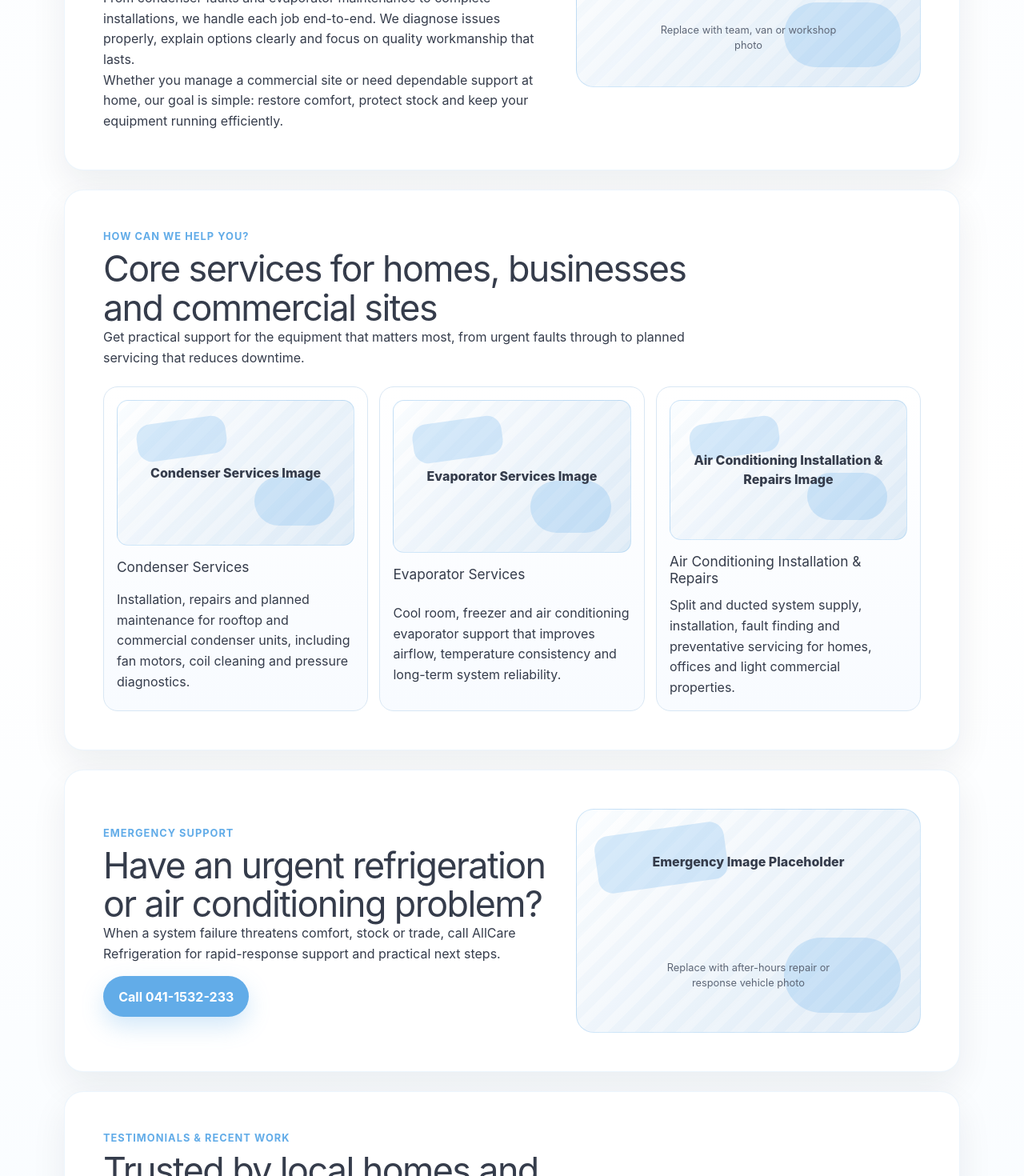
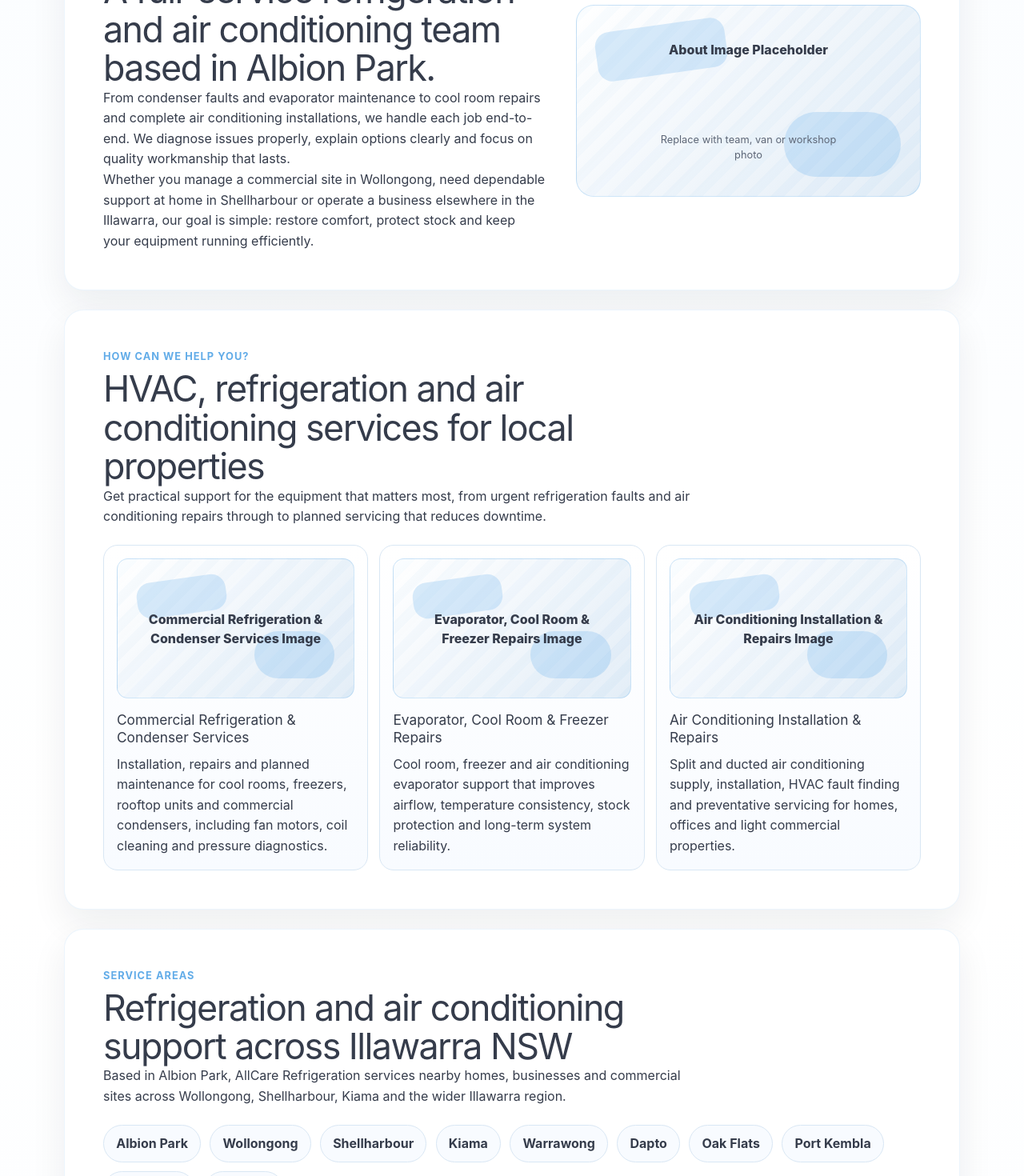
Before and after one commit to rapidcleanillawarra/allcarerefrigeration, a SvelteKit app: page / in a window 1280 px wide. Shown: the part 1330-2800 px from the top of the page at 80% size. Built offline with nearby package versions, Linux system fonts and the light colour scheme.

Commit message:
Revise public page content and SEO: update title and meta descriptions for improved search visibility, enhance service descriptions, add service areas and FAQs, and implement structured data for local business to boost online presence.

```diff
--- a/src/routes/(public)/+page.svelte
+++ b/src/routes/(public)/+page.svelte
@@ -1,9 +1,28 @@
 <svelte:head>
-	<title>AllCare Refrigeration | Reliable Service Across Illawarra NSW</title>
+	<title>AllCare Refrigeration | HVAC, Refrigeration & Air Conditioning Illawarra NSW</title>
 	<meta
 		name="description"
-		content="Repairs, installations, servicing and urgent refrigeration or air conditioning support for homes and businesses across Illawarra NSW."
+		content="AllCare Refrigeration provides refrigeration, air conditioning and HVAC repairs, installations and maintenance from Albion Park across Wollongong, Shellharbour and Illawarra NSW."
 	/>
+	<link rel="canonical" href="https://allcarerefrigeration.com.au/" />
+	<meta name="robots" content="index, follow" />
+	<meta property="og:type" content="website" />
+	<meta property="og:title" content="AllCare Refrigeration | HVAC Services Across Illawarra NSW" />
+	<meta
+		property="og:description"
+		content="Local refrigeration, air conditioning and HVAC repairs, installations and maintenance for homes, businesses and commercial sites across Illawarra NSW."
+	/>
+	<meta property="og:url" content="https://allcarerefrigeration.com.au/" />
+	<meta property="og:site_name" content="AllCare Refrigeration" />
+	<meta property="og:locale" content="en_AU" />
+	<meta name="theme-color" content="#62ace8" />
+	<meta name="twitter:card" content="summary" />
+	<meta name="twitter:title" content="AllCare Refrigeration | HVAC Services Across Illawarra NSW" />
+	<meta
+		name="twitter:description"
+		content="Refrigeration, air conditioning and HVAC service from Albion Park for customers across Wollongong, Shellharbour and the Illawarra."
+	/>
+	<script type="application/ld+json">{localBusinessJsonLd}</script>
 </svelte:head>
 
 <script>
@@ -15,20 +34,33 @@
 		'Clear advice before work begins'
 	];
 
+	const serviceAreas = [
+		'Albion Park',
+		'Wollongong',
+		'Shellharbour',
+		'Kiama',
+		'Warrawong',
+		'Dapto',
+		'Oak Flats',
+		'Port Kembla',
+		'Unanderra',
+		'Corrimal'
+	];
+
 	const services = [
 		{
-			title: 'Condenser Services',
-			text: 'Installation, repairs and planned maintenance for rooftop and commercial condenser units, including fan motors, coil cleaning and pressure diagnostics.',
+			title: 'Commercial Refrigeration & Condenser Services',
+			text: 'Installation, repairs and planned maintenance for cool rooms, freezers, rooftop units and commercial condensers, including fan motors, coil cleaning and pressure diagnostics.',
 			label: 'Image placeholder: condenser units'
 		},
 		{
-			title: 'Evaporator Services',
-			text: 'Cool room, freezer and air conditioning evaporator support that improves airflow, temperature consistency and long-term system reliability.',
+			title: 'Evaporator, Cool Room & Freezer Repairs',
+			text: 'Cool room, freezer and air conditioning evaporator support that improves airflow, temperature consistency, stock protection and long-term system reliability.',
 			label: 'Image placeholder: evaporator servicing'
 		},
 		{
 			title: 'Air Conditioning Installation & Repairs',
-			text: 'Split and ducted system supply, installation, fault finding and preventative servicing for homes, offices and light commercial properties.',
+			text: 'Split and ducted air conditioning supply, installation, HVAC fault finding and preventative servicing for homes, offices and light commercial properties.',
 			label: 'Image placeholder: air conditioning work'
 		}
 	];
@@ -59,16 +91,101 @@
 			name: 'David, Shellharbour'
 		}
 	];
+
+	const faqs = [
+		{
+			question: 'Do you service both refrigeration and air conditioning systems?',
+			answer:
+				'Yes. AllCare Refrigeration works on commercial refrigeration, cool rooms, freezers, condensers, evaporators, split systems and ducted air conditioning across the Illawarra.'
+		},
+		{
+			question: 'Which areas do you cover?',
+			answer:
+				'We are based at 157 Church St, Albion Park NSW 2527 and support customers across Albion Park, Wollongong, Shellharbour, Kiama, Dapto and surrounding Illawarra NSW suburbs.'
+		},
+		{
+			question: 'Can you help with urgent breakdowns?',
+			answer:
+				'Call 0411 532 233 if a refrigeration or air conditioning fault is affecting comfort, stock or trade. We will talk through the issue and help with the next practical step.'
+		}
+	];
+
+	const localBusinessJsonLd = JSON.stringify({
+		'@context': 'https://schema.org',
+		'@graph': [
+			{
+				'@type': ['LocalBusiness', 'HVACBusiness'],
+				'@id': 'https://allcarerefrigeration.com.au/#business',
+				name: 'AllCare Refrigeration',
+				url: 'https://allcarerefrigeration.com.au/',
+				telephone: '+61411532233',
+				address: {
+					'@type': 'PostalAddress',
+					streetAddress: '157 Church St',
+					addressLocality: 'Albion Park',
+					addressRegion: 'NSW',
+					postalCode: '2527',
+					addressCountry: 'AU'
+				},
+				areaServed: [
+					{
+						'@type': 'AdministrativeArea',
+						name: 'Illawarra NSW'
+					},
+					...serviceAreas.map((area) => ({
+						'@type': 'City',
+						name: `${area} NSW`
+					}))
+				],
+				openingHoursSpecification: [
+					{
+						'@type': 'OpeningHoursSpecification',
+						dayOfWeek: ['Monday', 'Tuesday', 'Wednesday', 'Thursday', 'Friday', 'Saturday'],
+						opens: '08:00',
+						closes: '17:00'
+					}
+				],
+				priceRange: '$$',
+				description:
+					'Refrigeration, air conditioning and HVAC repairs, installations and maintenance for homes, businesses and commercial sites across Illawarra NSW.',
+				hasOfferCatalog: {
+					'@type': 'OfferCatalog',
+					name: 'Refrigeration and air conditioning services',
+					itemListElement: services.map((service) => ({
+						'@type': 'Offer',
+						itemOffered: {
+							'@type': 'Service',
+							name: service.title,
+							description: service.text,
+							areaServed: 'Illawarra NSW'
+						}
+					}))
+				}
+			},
+			{
+				'@type': 'FAQPage',
+				'@id': 'https://allcarerefrigeration.com.au/#faq',
+				mainEntity: faqs.map((faq) => ({
+					'@type': 'Question',
+					name: faq.question,
+					acceptedAnswer: {
+						'@type': 'Answer',
+						text: faq.answer
+					}
+				}))
+			}
+		]
+	});
 </script>
 
 <section class="hero">
 	<div class="hero-copy">
-		<p class="hero-kicker">The Most Reliable Refrigeration Services in Illawarra NSW</p>
-		<h1>Refrigeration and air conditioning service that keeps your day moving.</h1>
+		<p class="hero-kicker">Local Refrigeration, HVAC and Air Conditioning in Illawarra NSW</p>
+		<h1>Refrigeration and air conditioning service for Albion Park and the Illawarra.</h1>
 		<p class="hero-lead">
-			AllCare Refrigeration helps local homes and businesses with repairs, installations,
-			servicing and urgent breakdown support delivered with clear communication and no hidden
-			surprises.
+			AllCare Refrigeration helps local homes, shops, cafes, offices and commercial sites with
+			HVAC repairs, refrigeration installations, preventative servicing and urgent breakdown
+			support delivered with clear communication and no hidden surprises.
 		</p>
 		<div class="hero-actions" aria-label="Primary actions">
 			<a href="#contact">Request a Callback</a>
@@ -93,15 +210,16 @@
 <section class="about">
 	<div class="section-copy">
 		<p class="section-label">Who Are We?</p>
-		<h2>A full-service refrigeration and air conditioning team you can rely on.</h2>
+		<h2>A full-service refrigeration and air conditioning team based in Albion Park.</h2>
 		<p>
-			From condenser faults and evaporator maintenance to complete installations, we handle each
-			job end-to-end. We diagnose issues properly, explain options clearly and focus on quality
-			workmanship that lasts.
+			From condenser faults and evaporator maintenance to cool room repairs and complete air
+			conditioning installations, we handle each job end-to-end. We diagnose issues properly,
+			explain options clearly and focus on quality workmanship that lasts.
 		</p>
 		<p>
-			Whether you manage a commercial site or need dependable support at home, our goal is simple:
-			restore comfort, protect stock and keep your equipment running efficiently.
+			Whether you manage a commercial site in Wollongong, need dependable support at home in
+			Shellharbour or operate a business elsewhere in the Illawarra, our goal is simple: restore
+			comfort, protect stock and keep your equipment running efficiently.
 		</p>
 	</div>
 	<div
@@ -117,10 +235,10 @@
 <section class="services">
 	<div class="section-intro">
 		<p class="section-label">How can we help you?</p>
-		<h2>Core services for homes, businesses and commercial sites</h2>
+		<h2>HVAC, refrigeration and air conditioning services for local properties</h2>
 		<p>
-			Get practical support for the equipment that matters most, from urgent faults through to
-			planned servicing that reduces downtime.
+			Get practical support for the equipment that matters most, from urgent refrigeration faults
+			and air conditioning repairs through to planned servicing that reduces downtime.
 		</p>
 	</div>
 	<div class="service-grid">
@@ -136,15 +254,31 @@
 	</div>
 </section>
 
+<section class="service-areas" aria-labelledby="service-areas-heading">
+	<div class="section-intro">
+		<p class="section-label">Service Areas</p>
+		<h2 id="service-areas-heading">Refrigeration and air conditioning support across Illawarra NSW</h2>
+		<p>
+			Based in Albion Park, AllCare Refrigeration services nearby homes, businesses and
+			commercial sites across Wollongong, Shellharbour, Kiama and the wider Illawarra region.
+		</p>
+	</div>
+	<ul class="area-list" aria-label="Illawarra service areas">
+		{#each serviceAreas as area (area)}
+			<li>{area}</li>
+		{/each}
+	</ul>
+</section>
+
 <section class="emergency">
 	<div class="emergency-copy">
 		<p class="section-label">Emergency Support</p>
 		<h2>Have an urgent refrigeration or air conditioning problem?</h2>
 		<p>
 			When a system failure threatens comfort, stock or trade, call AllCare Refrigeration for
-			rapid-response support and practical next steps.
+			rapid-response support, clear advice and practical next steps from a local Illawarra team.
 		</p>
-		<a href="tel:0411532233">Call 041-1532-233</a>
+		<a href="tel:0411532233">Call 0411 532 233</a>
 	</div>
 	<div
 		class="image-placeholder emergency-placeholder"
@@ -185,6 +319,25 @@
 				{/each}
 			</ul>
 		</aside>
+	</div>
+</section>
+
+<section class="faq" aria-labelledby="faq-heading">
+	<div class="section-intro">
+		<p class="section-label">Frequently Asked Questions</p>
+		<h2 id="faq-heading">Common questions about our refrigeration and HVAC services</h2>
+		<p>
+			Planning a service visit or dealing with a breakdown? These answers cover the basics for
+			local customers across Albion Park and Illawarra NSW.
+		</p>
+	</div>
+	<div class="faq-grid">
+		{#each faqs as faq (faq.question)}
+			<details>
+				<summary>{faq.question}</summary>
+				<p>{faq.answer}</p>
+			</details>
+		{/each}
 	</div>
 </section>
 
@@ -239,7 +392,7 @@
 		</div>
 		<div>
 			<h3>Call Us</h3>
-			<p><a href="tel:0411532233">041-1532-233</a></p>
+			<p><a href="tel:0411532233">0411 532 233</a></p>
 		</div>
 		<div>
 			<h3>Operating Hours</h3>
@@ -584,6 +737,46 @@
 		min-height: 210px;
 	}
 
+	.area-list {
+		display: flex;
+		flex-wrap: wrap;
+		gap: 0.7rem;
+		margin: 0;
+		padding: 0;
+		list-style: none;
+	}
+
+	.area-list li {
+		border: 1px solid #d9e7f4;
+		border-radius: 999px;
+		background: #f8fbff;
+		color: #353c4b;
+		font-weight: 700;
+		padding: 0.65rem 0.95rem;
+	}
+
+	.faq-grid {
+		display: grid;
+		gap: 0.85rem;
+	}
+
+	.faq details {
+		border: 1px solid #d9e7f4;
+		border-radius: 16px;
+		background: #f8fbff;
+		padding: 1rem;
+	}
+
+	.faq summary {
+		cursor: pointer;
+		color: #353c4b;
+		font-weight: 800;
+	}
+
+	.faq details p {
+		margin-bottom: 0;
+	}
+
 	.gallery-grid {
 		grid-template-columns: repeat(3, minmax(0, 1fr));
 	}
```
